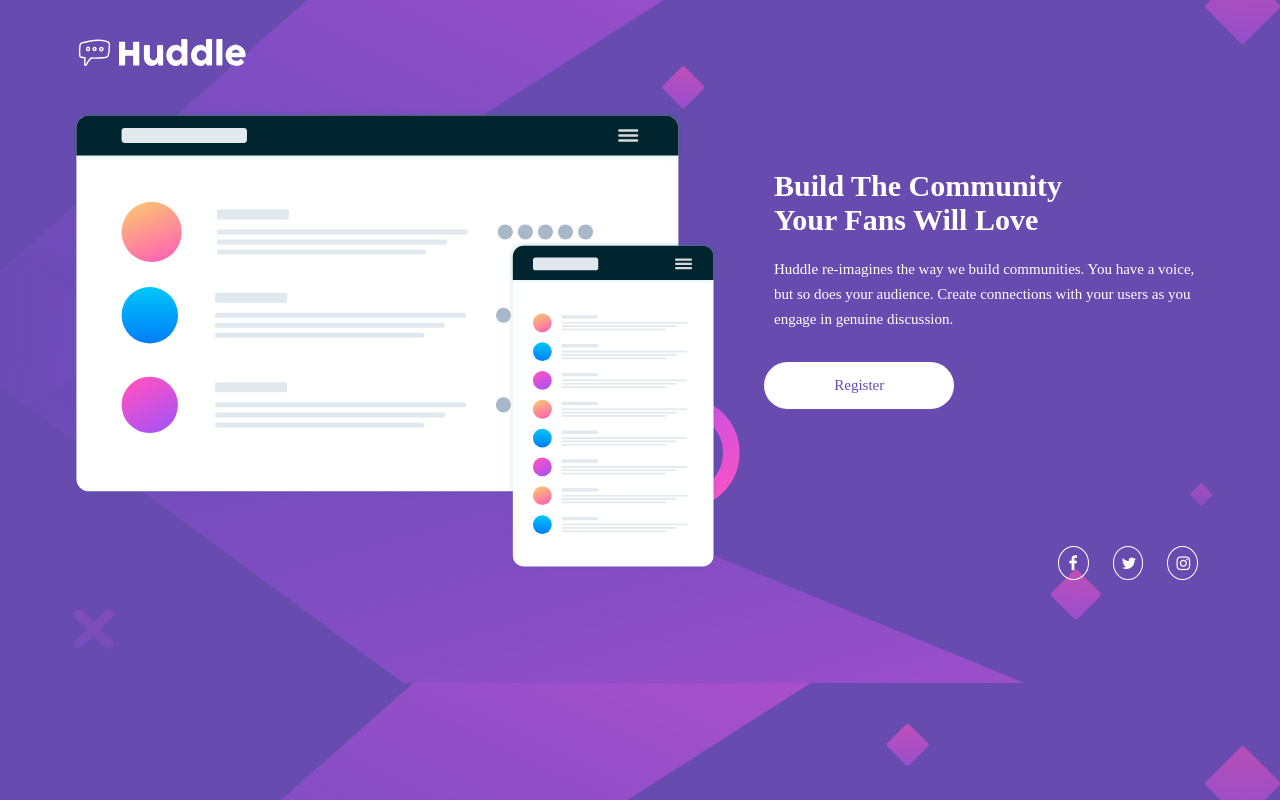
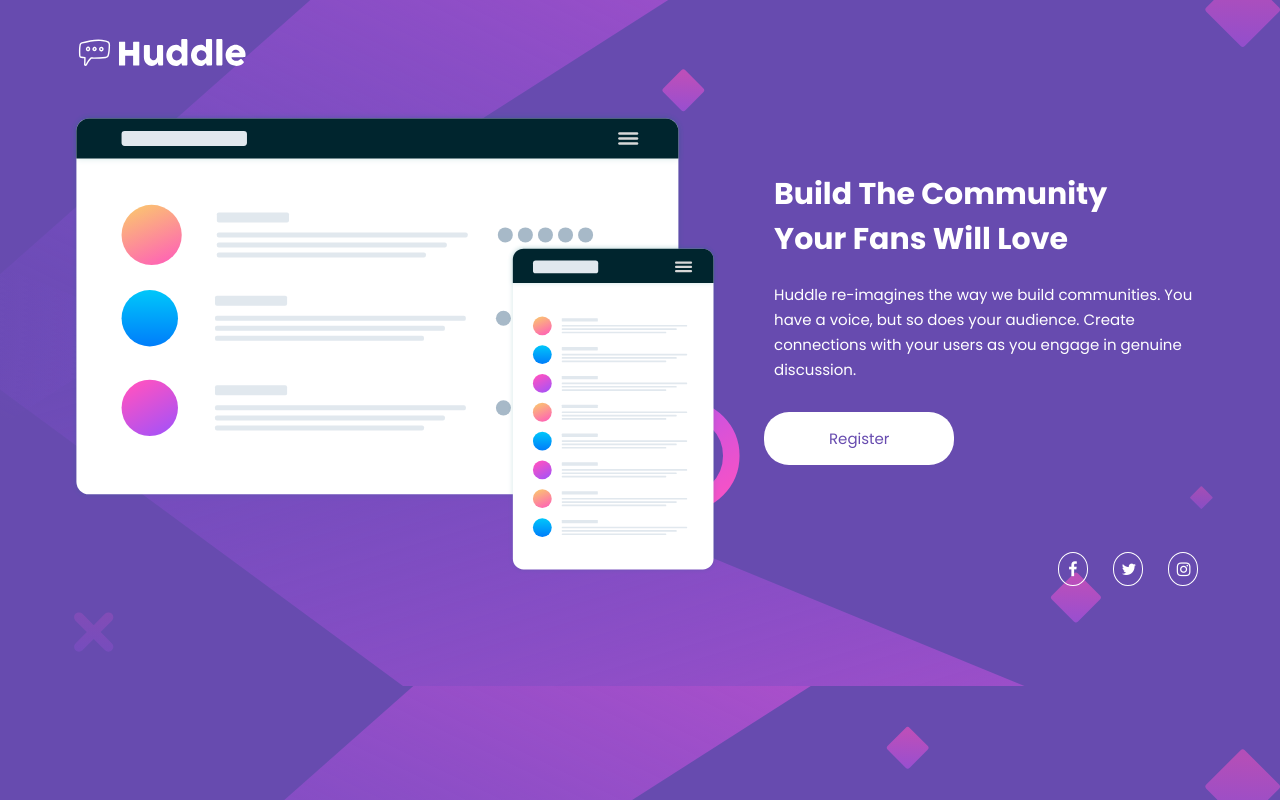
Before and after one commit to Etinosa22/Huddle, a plain HTML site: page index.html in a window 1280 px wide. Drawn offline with Linux system fonts and the light colour scheme.

Commit message:
imported fonts from google fonts

```diff
--- a/main.css
+++ b/main.css
@@ -1,7 +1,9 @@
-* {
+@import url('https://fonts.googleapis.com/css2?family=Poppins:wght@300;400;500;700&display=swap');
+
+*{
     margin: 0;
     padding: 0;
-    font-family: poppins;
+    font-family: 'Poppins';
 }
 
 body {
```
